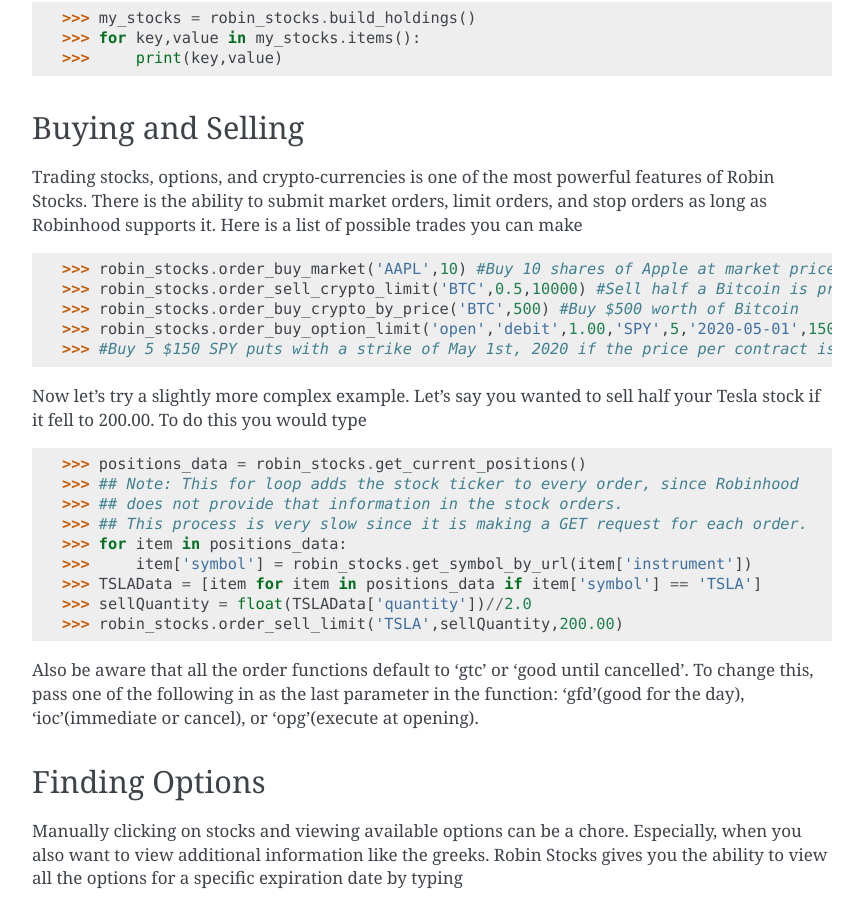
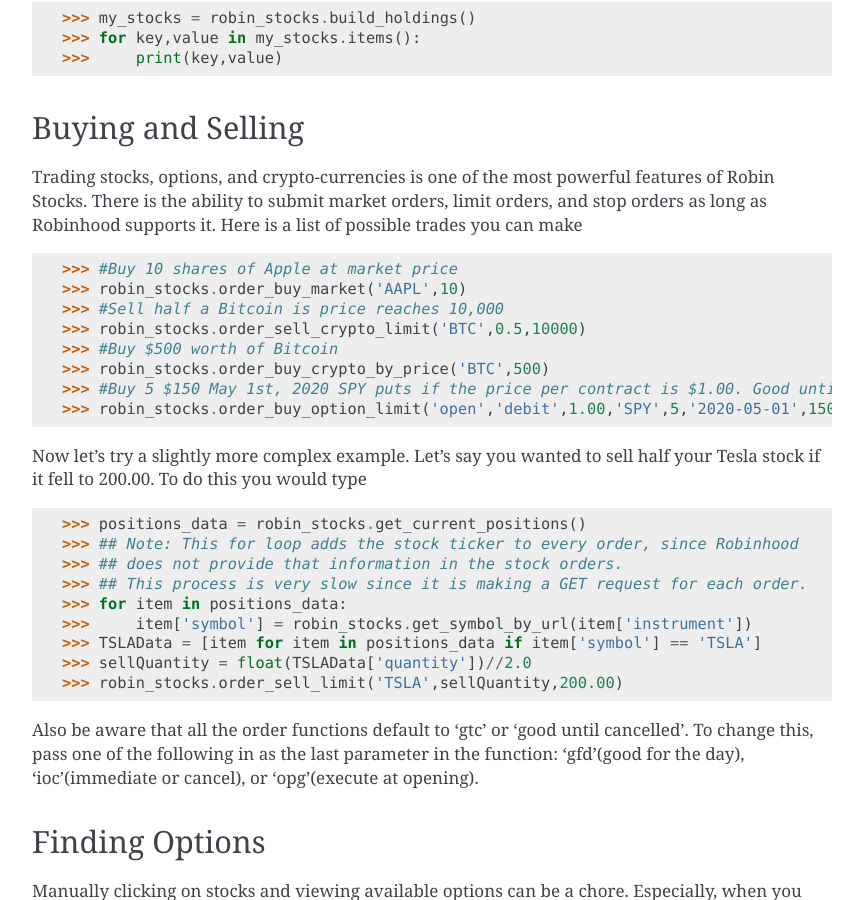
Before and after one commit to jmfernandes/robin_stocks, a Sphinx documentation site: the page built from docs/source/quickstart.rst, in a window 1280 px wide and 900 px high, scrolled down 1314 px. Shown: the whole window, without its empty margins (318-1181 px from the left). Built offline with Sphinx 7.4.7, drawn with Linux system fonts in a browser that asks for light colours.

Commit message:
updated docs

```diff
--- a/docs/source/quickstart.rst
+++ b/docs/source/quickstart.rst
@@ -45,11 +45,14 @@
 Trading stocks, options, and crypto-currencies is one of the most powerful features of Robin Stocks. There is the ability to submit market orders, limit orders, and stop orders as long as
 Robinhood supports it. Here is a list of possible trades you can make
 
->>> robin_stocks.order_buy_market('AAPL',10) #Buy 10 shares of Apple at market price
->>> robin_stocks.order_sell_crypto_limit('BTC',0.5,10000) #Sell half a Bitcoin is price reaches 10,000
->>> robin_stocks.order_buy_crypto_by_price('BTC',500) #Buy $500 worth of Bitcoin
+>>> #Buy 10 shares of Apple at market price
+>>> robin_stocks.order_buy_market('AAPL',10)
+>>> #Sell half a Bitcoin is price reaches 10,000
+>>> robin_stocks.order_sell_crypto_limit('BTC',0.5,10000)
+>>> #Buy $500 worth of Bitcoin
+>>> robin_stocks.order_buy_crypto_by_price('BTC',500)
+>>> #Buy 5 $150 May 1st, 2020 SPY puts if the price per contract is $1.00. Good until cancelled.
 >>> robin_stocks.order_buy_option_limit('open','debit',1.00,'SPY',5,'2020-05-01',150,'put','gtc')
->>> #Buy 5 $150 SPY puts with a strike of May 1st, 2020 if the price per contract is $1.00. Good until cancelled.
 
 Now let's try a slightly more complex example. Let's say you wanted to sell half your Tesla stock if it fell to 200.00.
 To do this you would type
```
Also changed, not shown: README.rst (+7 -4 lines).
